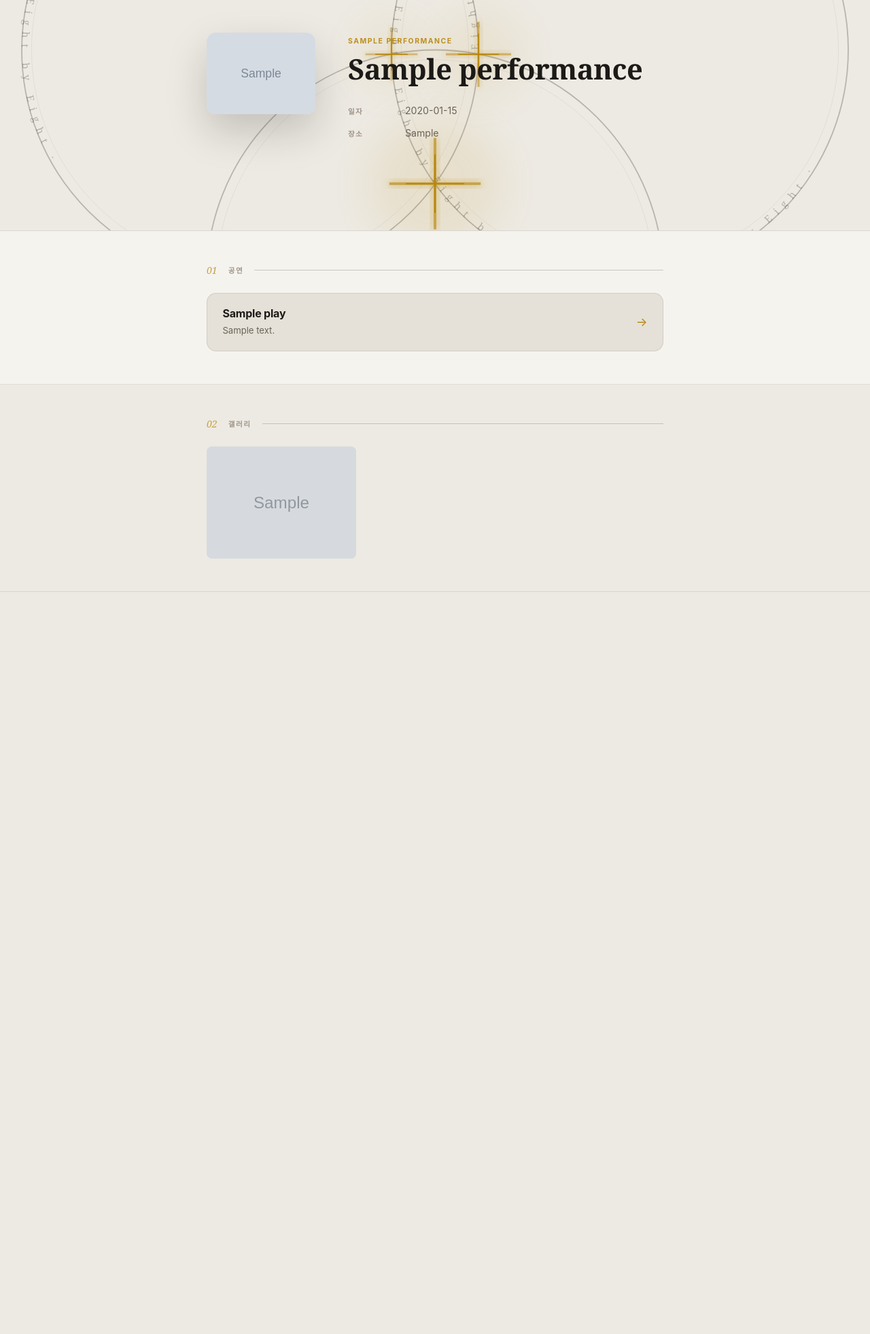
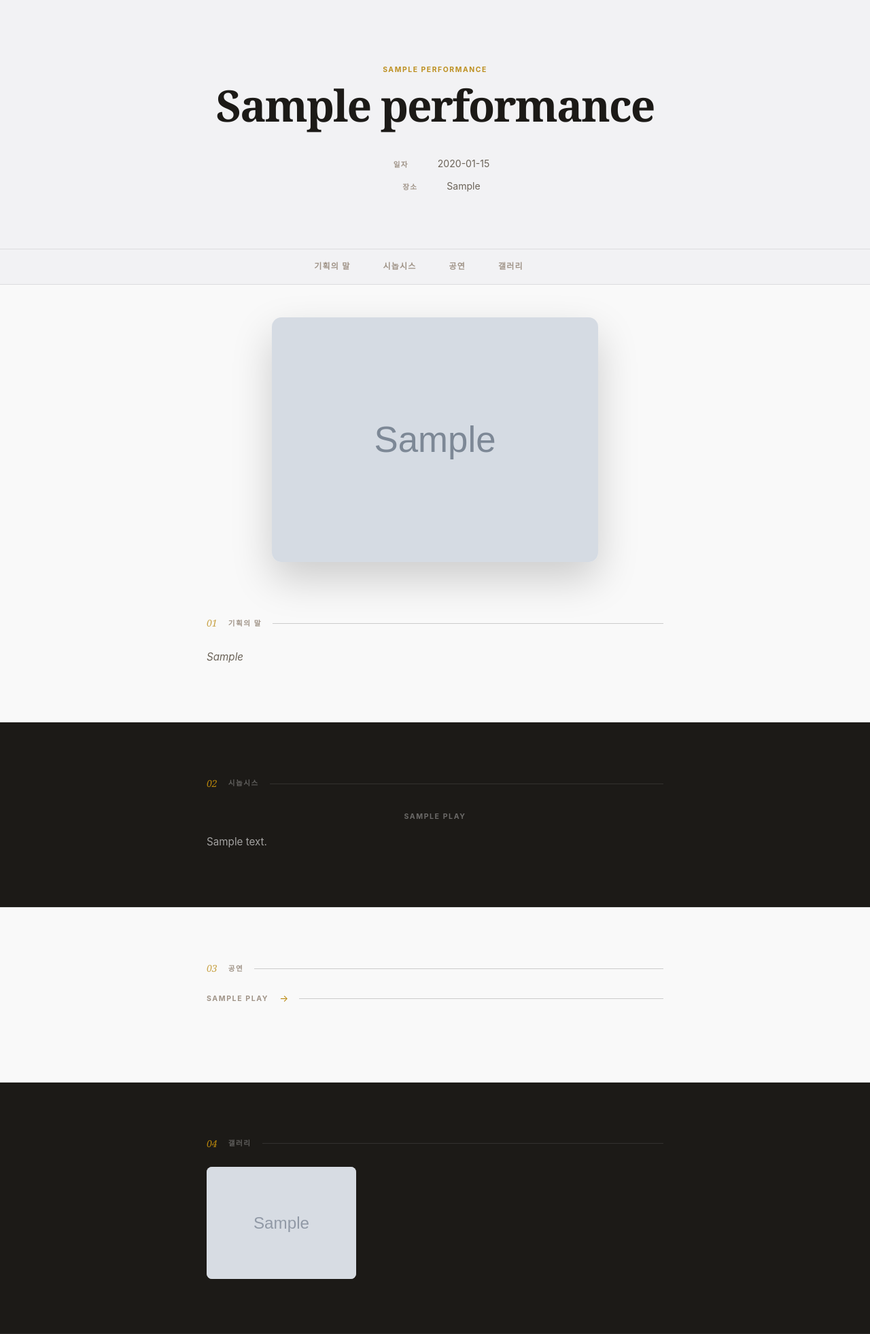
Before and after one commit to Allenkeem/online-programbook, a Flask app: page / in a window 1280 px wide. Shown: the whole page at 68% size. Before the commit the page ends 871 px from the top, so only its background shows below. Run offline with Flask 3, Linux system fonts and the light colour scheme; tables that the repository leaves empty hold one stand-in row (values such as "Sample post"); grey boxes marked "Sample" are stand-in pictures; some web fonts are replaced.

Commit message:
design: Apple-style editorial redesign with national theater reference
- Redesign to clean editorial layout (Apple tile system, 128th.skkudramaclub.kr reference)
- Alternating dark/light section tiles with comprehensive color overrides
- Cool neutral background (#f9f9f9), 17px body, tight heading letter-spacing
- Add TOC anchor nav strip at bottom of hero
- Add 기획의 말, per-play 시놉시스 sections with placeholder content
- Show cast/staff faces on main page (click → team page, not modal)
- 6-person single-row flex nowrap layout for cast grid
- Full-width poster section above 기획의 말, removed from hero thumbnail
- Remove unused 시놉시스 field from admin basic info form
- Fix SECRET_KEY fallback (non-empty default prevents RuntimeError)

Co-Authored-By: Claude Sonnet 4.6 <noreply@anthropic.com>

```diff
--- a/app.py
+++ b/app.py
@@ -7,7 +7,7 @@ from flask import (Flask, render_template, request, redirect,
 from werkzeug.utils import secure_filename
 
 app = Flask(__name__)
-app.secret_key = os.environ.get('SECRET_KEY', '')
+app.secret_key = os.environ.get('SECRET_KEY') or 'dev-local-fallback-key-change-in-prod'
 
 BASE_DIR = os.path.dirname(os.path.abspath(__file__))
 DATABASE = os.path.join(BASE_DIR, 'programbook.db')
--- a/static/css/style.css
+++ b/static/css/style.css
@@ -2,10 +2,10 @@
    DESIGN TOKENS  (mirrors seat-loader)
    ===================================================== */
 :root {
-    --bg: #f5f3ee;
-    --bg-surface: #edeae3;
-    --bg-card: #e5e1d8;
-    --bg-elevated: #ddd8cd;
+    --bg: #f9f9f9;
+    --bg-surface: #f2f2f4;
+    --bg-card: #eaeaec;
+    --bg-elevated: #e2e2e4;
 
     --text: #1c1a17;
     --text-muted: #6b6358;
@@ -46,9 +46,12 @@ body {
     min-height: 100vh;
     -webkit-font-smoothing: antialiased;
     -moz-osx-font-smoothing: grayscale;
+    font-size: 17px;
+    line-height: 1.47;
 }
 
 a { color: inherit; text-decoration: none; }
+html { scroll-behavior: smooth; }
 button { font-family: inherit; }
 
 /* =====================================================
@@ -323,40 +326,32 @@ button { font-family: inherit; }
 .detail-hero {
     background: var(--bg-surface);
     border-bottom: 1px solid var(--border);
-    position: relative;
-    overflow: hidden;
-    min-height: 340px;
-}
-
-.poster-circles {
-    position: absolute;
-    inset: 0;
-    pointer-events: none;
-    user-select: none;
-    z-index: 0;
 }
 
 .detail-hero-inner {
     max-width: 720px;
     margin: 0 auto;
-    padding: 3rem 1.5rem;
+    padding: 5.5rem 1.5rem 5rem;
     display: flex;
     gap: 3rem;
     align-items: flex-start;
-    position: relative;
-    z-index: 1;
+    justify-content: center;
+    text-align: center;
 }
 
-.detail-hero-poster {
-    flex-shrink: 0;
-    width: 160px;
+.detail-poster-section {
+    display: flex;
+    justify-content: center;
+    padding: 3rem 1.5rem 0;
+    background: var(--bg);
 }
 
-.detail-hero-poster img {
+.detail-poster-full {
+    display: block;
+    max-width: 480px;
     width: 100%;
     border-radius: var(--radius-md);
     box-shadow: var(--shadow-lg);
-    display: block;
 }
 
 .detail-hero-info { flex: 1; min-width: 0; }
@@ -374,12 +369,12 @@ button { font-family: inherit; }
 
 .detail-title {
     font-family: 'Noto Serif KR', 'KoPub Batang', Georgia, serif;
-    font-size: clamp(1.8rem, 4vw, 2.6rem);
+    font-size: clamp(2.6rem, 6vw, 4rem);
     font-weight: 700;
-    letter-spacing: -0.5px;
-    line-height: 1.2;
+    letter-spacing: -2px;
+    line-height: 1.1;
     color: var(--text);
-    margin-bottom: 1.6rem;
+    margin-bottom: 2.5rem;
 }
 
 .detail-info-grid {
@@ -392,6 +387,7 @@ button { font-family: inherit; }
     display: flex;
     gap: 1.5rem;
     align-items: baseline;
+    justify-content: center;
 }
 
 .detail-info-label {
@@ -410,19 +406,139 @@ button { font-family: inherit; }
     line-height: 1.6;
 }
 
+/* ── Detail TOC ──────────────────────────────────── */
+.detail-toc {
+    border-top: 1px solid var(--border);
+}
+
+.detail-toc-inner {
+    max-width: 720px;
+    margin: 0 auto;
+    padding: 0 1.5rem;
+    display: flex;
+    gap: 0;
+    justify-content: center;
+}
+
+.toc-link {
+    display: inline-block;
+    font-size: 0.75rem;
+    font-weight: 600;
+    letter-spacing: 0.1em;
+    text-transform: uppercase;
+    color: var(--text-subtle);
+    padding: 1rem 1.5rem 1rem 0;
+    margin-right: 1.5rem;
+    text-decoration: none;
+    border-bottom: 2px solid transparent;
+    transition: color 0.15s, border-color 0.15s;
+}
+
+.toc-link:hover {
+    color: var(--primary);
+    border-bottom-color: var(--primary);
+}
+
 /* ── Detail Sections ──────────────────────────────── */
 .detail-section {
     border-bottom: 1px solid var(--border);
+    scroll-margin-top: 60px;
 }
 
 .detail-section.section-alt {
-    background: var(--bg-surface);
+    background: transparent;
+}
+
+/* ── Dark tile (Apple-style alternating section) ── */
+.detail-section.section-dark {
+    background: #1c1a17;
+    border-bottom-color: rgba(255, 255, 255, 0.07);
+}
+
+.detail-section.section-dark .section-label {
+    color: rgba(255, 255, 255, 0.3);
+}
+
+.detail-section.section-dark .section-label::after {
+    background: rgba(255, 255, 255, 0.1);
+}
+
+.detail-section.section-dark .section-label-num {
+    color: var(--primary);
+    opacity: 1;
+}
+
+.detail-section.section-dark .team-nav-card {
+    border-bottom-color: rgba(255, 255, 255, 0.09);
+}
+
+.detail-section.section-dark .team-nav-card:first-child {
+    border-top-color: rgba(255, 255, 255, 0.09);
+}
+
+.detail-section.section-dark .team-nav-title {
+    color: rgba(255, 255, 255, 0.88);
+}
+
+.detail-section.section-dark .team-nav-desc {
+    color: rgba(255, 255, 255, 0.4);
+}
+
+.detail-section.section-dark .team-nav-arrow {
+    color: var(--primary);
+}
+
+.detail-section.section-dark .team-nav-card:hover .team-nav-title {
+    color: #fff;
+}
+
+.detail-section.section-dark .cast-actor {
+    color: rgba(255, 255, 255, 0.9);
+}
+
+.detail-section.section-dark .cast-character {
+    color: var(--primary);
+}
+
+.detail-section.section-dark .cast-message {
+    color: rgba(255, 255, 255, 0.45);
+}
+
+.detail-section.section-dark .cast-photo {
+    box-shadow: 0 4px 20px rgba(0, 0, 0, 0.4);
+}
+
+.detail-section.section-dark .cast-photo-placeholder {
+    background: rgba(255, 255, 255, 0.07);
+    color: rgba(255, 255, 255, 0.25);
+}
+
+.detail-section.section-dark .carousel-dot {
+    background: rgba(255, 255, 255, 0.3);
+}
+
+.detail-section.section-dark .carousel-dot.active {
+    background: var(--primary);
+}
+
+.detail-section.section-dark .staff-dept {
+    color: rgba(255, 255, 255, 0.35);
+}
+
+.detail-section.section-dark .staff-names {
+    color: rgba(255, 255, 255, 0.65);
+}
+
+.detail-section.section-dark .synopsis-text,
+.detail-section.section-dark .greeting-text {
+    color: rgba(255, 255, 255, 0.6);
 }
 
 .section-inner {
     max-width: 720px;
     margin: 0 auto;
-    padding: 3rem 1.5rem;
+    padding: 5rem 1.5rem;
+    text-align: center;
 }
 
 .section-label {
@@ -456,12 +572,25 @@ button { font-family: inherit; }
     flex-shrink: 0;
 }
 
+.synopsis-block {
+    margin-bottom: 2.5rem;
+}
+
+.synopsis-block:last-child {
+    margin-bottom: 0;
+}
+
+.synopsis-block-header {
+    margin-bottom: 0.75rem;
+}
+
 .synopsis-text,
 .greeting-text {
     font-size: 0.95rem;
     color: var(--text-muted);
     line-height: 1.95;
     white-space: pre-line;
+    text-align: left;
 }
 
 .greeting-text { font-style: italic; }
@@ -642,6 +776,82 @@ button { font-family: inherit; }
 }
 
 /* =====================================================
+   PLAY GROUPS  (메인 - 극별 얼굴 + 팀 링크)
+   ===================================================== */
+.play-group {
+    margin-bottom: 3.5rem;
+}
+
+.play-group:last-child {
+    margin-bottom: 0;
+}
+
+.play-group .cast-grid {
+    display: flex;
+    flex-wrap: nowrap;
+    gap: 1.5rem;
+    justify-content: center;
+}
+
+.play-group .cast-card {
+    flex: 0 1 110px;
+    min-width: 0;
+}
+
+.play-group-header {
+    display: flex;
+    align-items: center;
+    gap: 1rem;
+    margin-bottom: 2rem;
+    cursor: pointer;
+}
+
+.play-group-title {
+    font-size: 0.66rem;
+    font-weight: 700;
+    letter-spacing: 0.15em;
+    text-transform: uppercase;
+    color: var(--text-subtle);
+    flex-shrink: 0;
+    transition: color 0.15s;
+}
+
+.play-group-header::after {
+    content: '';
+    flex: 1;
+    height: 1px;
+    background: var(--border-hover);
+}
+
+.play-group-arrow {
+    font-size: 0.85rem;
+    color: var(--primary);
+    flex-shrink: 0;
+    transition: transform 0.2s;
+}
+
+.play-group-header:hover .play-group-title {
+    color: var(--primary);
+}
+
+.play-group-header:hover .play-group-arrow {
+    transform: translateX(4px);
+}
+
+/* dark tile overrides */
+.detail-section.section-dark .play-group-header::after {
+    background: rgba(255, 255, 255, 0.1);
+}
+
+.detail-section.section-dark .play-group-title {
+    color: rgba(255, 255, 255, 0.35);
+}
+
+.detail-section.section-dark .play-group-header:hover .play-group-title {
+    color: rgba(255, 255, 255, 0.9);
+}
+
+/* =====================================================
    TEAM NAV CARDS  (공연 개요 → 팀 선택)
    ===================================================== */
 .team-nav-card {
@@ -649,21 +859,29 @@ button { font-family: inherit; }
     align-items: center;
     justify-content: space-between;
     gap: 1rem;
-    padding: 1.2rem 1.4rem;
-    border: 1px solid var(--border);
-    border-radius: var(--radius-md);
-    background: var(--bg-card);
+    padding: 1.1rem 0;
+    border: none;
+    border-bottom: 1px solid var(--border);
+    border-radius: 0;
+    background: transparent;
     cursor: pointer;
-    transition: border-color 0.2s, background 0.2s, transform 0.15s;
-    margin-bottom: 0.75rem;
+    transition: color 0.15s;
+    margin-bottom: 0;
+}
+
+.team-nav-card:first-child {
+    border-top: 1px solid var(--border);
 }
 
 .team-nav-card:last-child { margin-bottom: 0; }
 
 .team-nav-card:hover {
-    border-color: var(--primary);
-    background: var(--bg-elevated);
-    transform: translateX(3px);
+    background: transparent;
+    transform: none;
+}
+
+.team-nav-card:hover .team-nav-title {
+    color: var(--primary);
 }
 
 .team-nav-card-inner {
--- a/static/js/main.js
+++ b/static/js/main.js
@@ -156,29 +156,21 @@ function circlesBgSVG() {
     return `<svg viewBox="0 0 800 400" preserveAspectRatio="xMidYMid slice"
          xmlns="http://www.w3.org/2000/svg" style="width:100%;height:100%;display:block;">
   <defs>
-    <!-- Full-circle paths: M cx+r,cy A r,r 0 1 0 cx-r,cy A r,r 0 1 0 cx+r,cy -->
     <path id="cbt1" d="M 440,140 A 210,210 0 1 0 20,140 A 210,210 0 1 0 440,140"/>
     <path id="cbt2" d="M 780,140 A 210,210 0 1 0 360,140 A 210,210 0 1 0 780,140"/>
     <path id="cbt3" d="M 610,350 A 210,210 0 1 0 190,350 A 210,210 0 1 0 610,350"/>
-    <filter id="cbglow" x="-200%" y="-200%" width="500%" height="500%">
-      <feGaussianBlur stdDeviation="18"/>
-    </filter>
-    <filter id="cbglow-sm" x="-150%" y="-150%" width="400%" height="400%">
-      <feGaussianBlur stdDeviation="3.5" result="b"/>
-      <feMerge><feMergeNode in="b"/><feMergeNode in="SourceGraphic"/></feMerge>
-    </filter>
   </defs>
 
   <!-- Circle strokes -->
   <circle cx="230" cy="140" r="210" fill="none" stroke="#1c1a17" stroke-width="1.1" opacity="0.26"/>
   <circle cx="570" cy="140" r="210" fill="none" stroke="#1c1a17" stroke-width="1.1" opacity="0.26"/>
   <circle cx="400" cy="350" r="210" fill="none" stroke="#1c1a17" stroke-width="1.1" opacity="0.26"/>
-  <!-- Inner rings for depth -->
+  <!-- Inner rings -->
   <circle cx="230" cy="140" r="201" fill="none" stroke="#1c1a17" stroke-width="0.5" opacity="0.08"/>
   <circle cx="570" cy="140" r="201" fill="none" stroke="#1c1a17" stroke-width="0.5" opacity="0.08"/>
   <circle cx="400" cy="350" r="201" fill="none" stroke="#1c1a17" stroke-width="0.5" opacity="0.08"/>
 
-  <!-- Curved text on each circle -->
+  <!-- Curved text -->
   <text font-family="Georgia,serif" font-size="9" fill="#1c1a17" opacity="0.28" letter-spacing="6">
     <textPath href="#cbt1">Eight by Eight by Eight  ·  Eight by Eight by Eight  ·  Eight by Eight by Eight  · </textPath>
   </text>
@@ -188,32 +180,6 @@ function circlesBgSVG() {
   <text font-family="Georgia,serif" font-size="9" fill="#1c1a17" opacity="0.28" letter-spacing="6">
     <textPath href="#cbt3" startOffset="66%">Eight by Eight by Eight  ·  Eight by Eight by Eight  ·  Eight by Eight by Eight  · </textPath>
   </text>
-
-  <!-- Lens-flare sparkles at pairwise intersection points (gold to match paper theme) -->
-  <!-- C1∩C2 lower — main central sparkle -->
-  <g transform="translate(400,263)">
-    <circle r="62" fill="#b8860b" opacity="0.10" filter="url(#cbglow)"/>
-    <rect x="-1.2" y="-42" width="2.4" height="84" fill="#b8860b" opacity="0.68" filter="url(#cbglow-sm)"/>
-    <rect x="-42" y="-1.2" width="84" height="2.4" fill="#b8860b" opacity="0.68" filter="url(#cbglow-sm)"/>
-    <rect x="-0.65" y="-27" width="1.3" height="54" fill="#b8860b" opacity="1" rx="0.5"/>
-    <rect x="-27" y="-0.65" width="54" height="1.3" fill="#b8860b" opacity="1" rx="0.5"/>
-  </g>
-  <!-- C1∩C3 upper -->
-  <g transform="translate(440,144)">
-    <circle r="42" fill="#b8860b" opacity="0.08" filter="url(#cbglow)"/>
-    <rect x="-0.95" y="-30" width="1.9" height="60" fill="#b8860b" opacity="0.55" filter="url(#cbglow-sm)"/>
-    <rect x="-30" y="-0.95" width="60" height="1.9" fill="#b8860b" opacity="0.55" filter="url(#cbglow-sm)"/>
-    <rect x="-0.55" y="-19" width="1.1" height="38" fill="#b8860b" opacity="0.96" rx="0.4"/>
-    <rect x="-19" y="-0.55" width="38" height="1.1" fill="#b8860b" opacity="0.96" rx="0.4"/>
-  </g>
-  <!-- C2∩C3 upper -->
-  <g transform="translate(360,144)">
-    <circle r="34" fill="#b8860b" opacity="0.07" filter="url(#cbglow)"/>
-    <rect x="-0.85" y="-24" width="1.7" height="48" fill="#b8860b" opacity="0.48" filter="url(#cbglow-sm)"/>
-    <rect x="-24" y="-0.85" width="48" height="1.7" fill="#b8860b" opacity="0.48" filter="url(#cbglow-sm)"/>
-    <rect x="-0.5" y="-15" width="1" height="30" fill="#b8860b" opacity="0.90" rx="0.3"/>
-    <rect x="-15" y="-0.5" width="30" height="1" fill="#b8860b" opacity="0.90" rx="0.3"/>
-  </g>
 </svg>`;
 }
 
@@ -225,9 +191,10 @@ function renderDetail(perf) {
 
     function section(label, content) {
         const idx = secIdx++;
-        const alt = idx % 2 === 1 ? ' section-alt' : '';
+        const cls = idx % 2 === 1 ? ' section-dark' : '';
         const num = String(idx + 1).padStart(2, '0');
-        return `<section class="detail-section${alt}">
+        const id = 'sec-' + label.replace(/\s+/g, '');
+        return `<section class="detail-section${cls}" id="${id}">
             <div class="section-inner">
                 <h3 class="section-label"><span class="section-label-num">${num}</span>${label}</h3>
                 ${content}
@@ -235,12 +202,23 @@ function renderDetail(perf) {
         </section>`;
     }
 
-    // ── Hero
+    // ── Hero + TOC
     const dateStr = fmtDate(perf.date_start, perf.date_end);
+    const plays = perf.plays || [];
+    const generalStaff = (perf.staff || []).filter(s => !s.play_name);
+    const hasGallery = perf.photos && perf.photos.length > 0;
+
+    const tocItems = [
+        { label: '기획의 말', id: 'sec-기획의말' },
+        { label: '시놉시스', id: 'sec-시놉시스' },
+        ...(plays.length > 0 ? [{ label: '공연', id: 'sec-공연' }] : []),
+        ...(generalStaff.length > 0 ? [{ label: '스태프', id: 'sec-스태프' }] : []),
+        ...(hasGallery ? [{ label: '갤러리', id: 'sec-갤러리' }] : []),
+    ];
+    const tocLinks = tocItems.map(t => `<a href="#${t.id}" class="toc-link">${esc(t.label)}</a>`).join('');
+
     html += `<div class="detail-hero">
-        <div class="poster-circles" aria-hidden="true">${circlesBgSVG()}</div>
         <div class="detail-hero-inner">
-            ${perf.poster ? `<div class="detail-hero-poster"><img src="${esc(perf.poster)}" alt="${esc(perf.title)}" loading="lazy"></div>` : ''}
             <div class="detail-hero-info">
                 ${perf.subtitle ? `<span class="detail-eyebrow">${esc(perf.subtitle)}</span>` : ''}
                 <h2 class="detail-title">${esc(perf.title)}</h2>
@@ -250,43 +228,91 @@ function renderDetail(perf) {
                 </div>
             </div>
         </div>
+        <nav class="detail-toc"><div class="detail-toc-inner">${tocLinks}</div></nav>
     </div>`;
 
-    // ── Play cards
-    const plays = perf.plays || [];
+    // ── 포스터
+    if (perf.poster) {
+        html += `<div class="detail-poster-section">
+            <img src="${esc(perf.poster)}" alt="${esc(perf.title)} 포스터" class="detail-poster-full">
+        </div>`;
+    }
+
+    // ── 기획의 말
+    const greetingText = perf.greeting ||
+        '기획의 말이 아직 작성되지 않았습니다.\n어드민 페이지에서 입력해주세요.';
+    html += section('기획의 말', `<p class="greeting-text">${esc(greetingText)}</p>`);
+
+    // ── 시놉시스 (극별)
     if (plays.length > 0) {
-        const cards = plays.map(play => {
-            return `<div class="team-nav-card" onclick="showTeam('${safeAttr(play.name)}')">
-                <div class="team-nav-card-inner">
-                    <span class="team-nav-title">${esc(play.name)}</span>
-                    ${play.description ? `<p class="team-nav-desc">${esc(play.description)}</p>` : ''}
+        const synopsisBlocks = plays.map(play => {
+            const text = play.description ||
+                '시놉시스가 아직 작성되지 않았습니다.\n어드민 페이지에서 입력해주세요.';
+            return `<div class="synopsis-block">
+                <div class="synopsis-block-header">
+                    <span class="play-group-title">${esc(play.name)}</span>
                 </div>
-                <span class="team-nav-arrow">→</span>
+                <p class="synopsis-text">${esc(text)}</p>
             </div>`;
         }).join('');
-        html += section('공연', cards);
+        html += section('시놉시스', synopsisBlocks);
     }
 
-    // ── Staff dept cards
-    const generalStaff = (perf.staff || []).filter(s => !s.play_name);
+    // ── 공연 (극별 얼굴 → 팀 페이지)
+    if (plays.length > 0) {
+        const groups = plays.map(play => {
+            const cast = (perf.cast || []).filter(c => c.character === play.name);
+            const faceCards = cast.map(c => {
+                const imgs = (Array.isArray(c.photos) ? c.photos : [c.photos]).filter(Boolean);
+                const photo = imgs.length > 0
+                    ? `<img src="${esc(imgs[0])}" alt="${esc(c.actor)}" loading="lazy">`
+                    : `<div class="cast-photo-placeholder">☺</div>`;
+                return `<div class="cast-card cast-card-nav" onclick="showTeam('${safeAttr(play.name)}')">
+                    <div class="cast-photo">${photo}</div>
+                    <span class="cast-character">${esc(c.bio || '')}</span>
+                    <span class="cast-actor">${esc(c.actor)}</span>
+                </div>`;
+            }).join('');
+            return `<div class="play-group">
+                <div class="play-group-header" onclick="showTeam('${safeAttr(play.name)}')">
+                    <span class="play-group-title">${esc(play.name)}</span>
+                    <span class="play-group-arrow">→</span>
+                </div>
+                ${cast.length > 0 ? `<div class="cast-grid">${faceCards}</div>` : ''}
+            </div>`;
+        }).join('');
+        html += section('공연', groups);
+    }
+
+    // ── 스태프 (부서별 얼굴 → 부서 페이지)
     if (generalStaff.length > 0) {
         const depts = [...new Set(generalStaff.map(s => s.department).filter(Boolean))];
-        const cards = depts.map(dept => {
+        const groups = depts.map(dept => {
             const members = generalStaff.filter(s => s.department === dept);
-            const names = members.map(s => esc(s.name)).join(' · ');
-            return `<div class="team-nav-card" onclick="showStaffDept('${safeAttr(dept)}')">
-                <div class="team-nav-card-inner">
-                    <span class="team-nav-title">${esc(dept)}</span>
-                    <p class="team-nav-desc">${names}</p>
+            const faceCards = members.map(s => {
+                const imgs = (Array.isArray(s.photos) ? s.photos : [s.photos]).filter(Boolean);
+                const photo = imgs.length > 0
+                    ? `<img src="${esc(imgs[0])}" alt="${esc(s.name)}" loading="lazy">`
+                    : `<div class="cast-photo-placeholder">☺</div>`;
+                return `<div class="cast-card cast-card-nav" onclick="showStaffDept('${safeAttr(dept)}')">
+                    <div class="cast-photo">${photo}</div>
+                    <span class="cast-character">${esc(s.role || '')}</span>
+                    <span class="cast-actor">${esc(s.name)}</span>
+                </div>`;
+            }).join('');
+            return `<div class="play-group">
+                <div class="play-group-header" onclick="showStaffDept('${safeAttr(dept)}')">
+                    <span class="play-group-title">${esc(dept)}</span>
+                    <span class="play-group-arrow">→</span>
                 </div>
-                <span class="team-nav-arrow">→</span>
+                ${members.length > 0 ? `<div class="cast-grid">${faceCards}</div>` : ''}
             </div>`;
         }).join('');
-        html += section('스태프', cards);
+        html += section('스태프', groups);
     }
 
-    // ── Gallery
-    if (perf.photos && perf.photos.length > 0) {
+    // ── 갤러리
+    if (hasGallery) {
         currentGallery = perf.photos.map(p => p.src);
         const items = perf.photos.map((p, i) =>
             `<div class="gallery-item" onclick="openLightbox(${i})"><img src="${esc(p.src)}" alt="${esc(p.caption || '')}" loading="lazy"></div>`
@@ -297,6 +323,7 @@ function renderDetail(perf) {
     }
 
     el.innerHTML = html;
+    initCarousels(el);
 }
 
 // ── Play Team Detail ──────────────────────────────────────────────────────────
@@ -307,9 +334,9 @@ function renderTeam(perf, teamName) {
 
     function section(label, content) {
         const idx = secIdx++;
-        const alt = idx % 2 === 1 ? ' section-alt' : '';
+        const cls = idx % 2 === 1 ? ' section-dark' : '';
         const num = String(idx + 1).padStart(2, '0');
-        return `<section class="detail-section${alt}">
+        return `<section class="detail-section${cls}">
             <div class="section-inner">
                 <h3 class="section-label"><span class="section-label-num">${num}</span>${label}</h3>
                 ${content}
--- a/templates/admin/performance_form.html
+++ b/templates/admin/performance_form.html
@@ -99,12 +99,6 @@
                       placeholder="관객에게 전하는 인사말을 입력하세요.">{{ performance.greeting if performance else '' }}</textarea>
           </div>
 
-          <div class="col-12">
-            <label class="form-label">작품 소개 (시놉시스)</label>
-            <textarea class="form-control bg-dark text-light border-secondary"
-                      name="synopsis" rows="6"
-                      placeholder="작품 소개 및 시놉시스를 입력하세요.">{{ performance.synopsis if performance else '' }}</textarea>
-          </div>
 
           <div class="col-md-6">
             <label class="form-label">포스터 이미지</label>
```
Also changed, not shown: other parts of static/css/style.css (+20 -16 lines).
